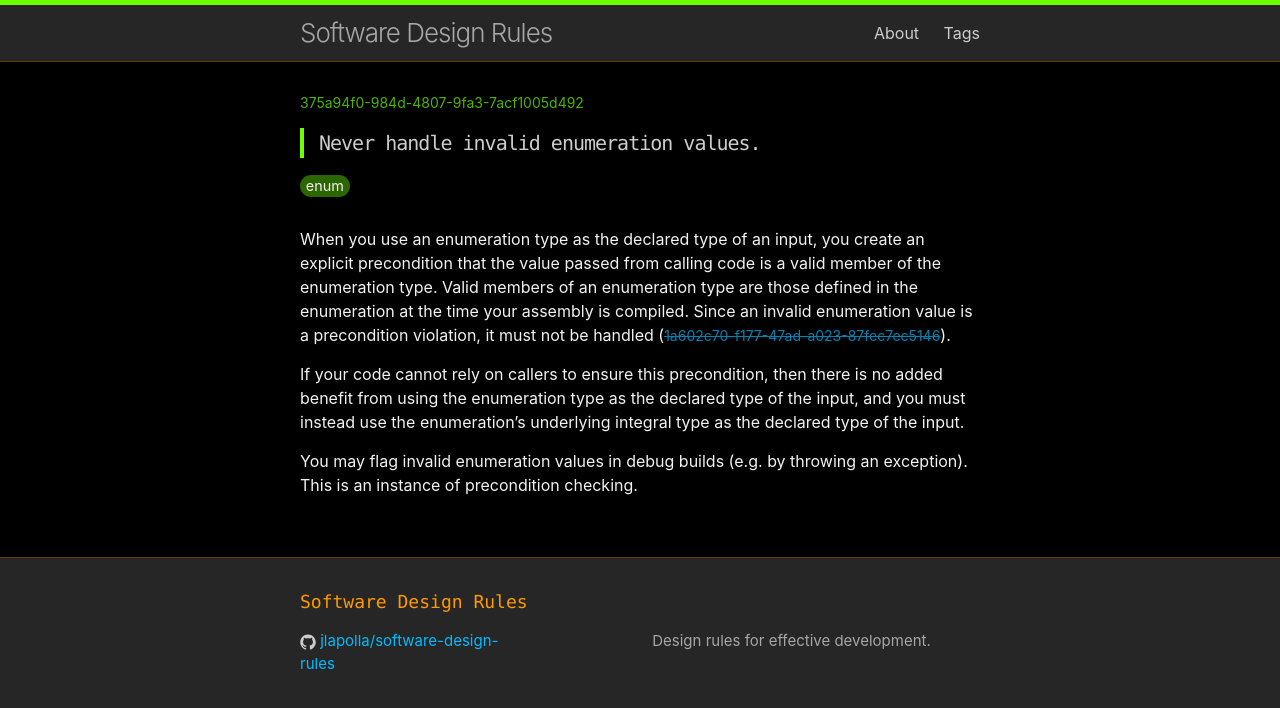
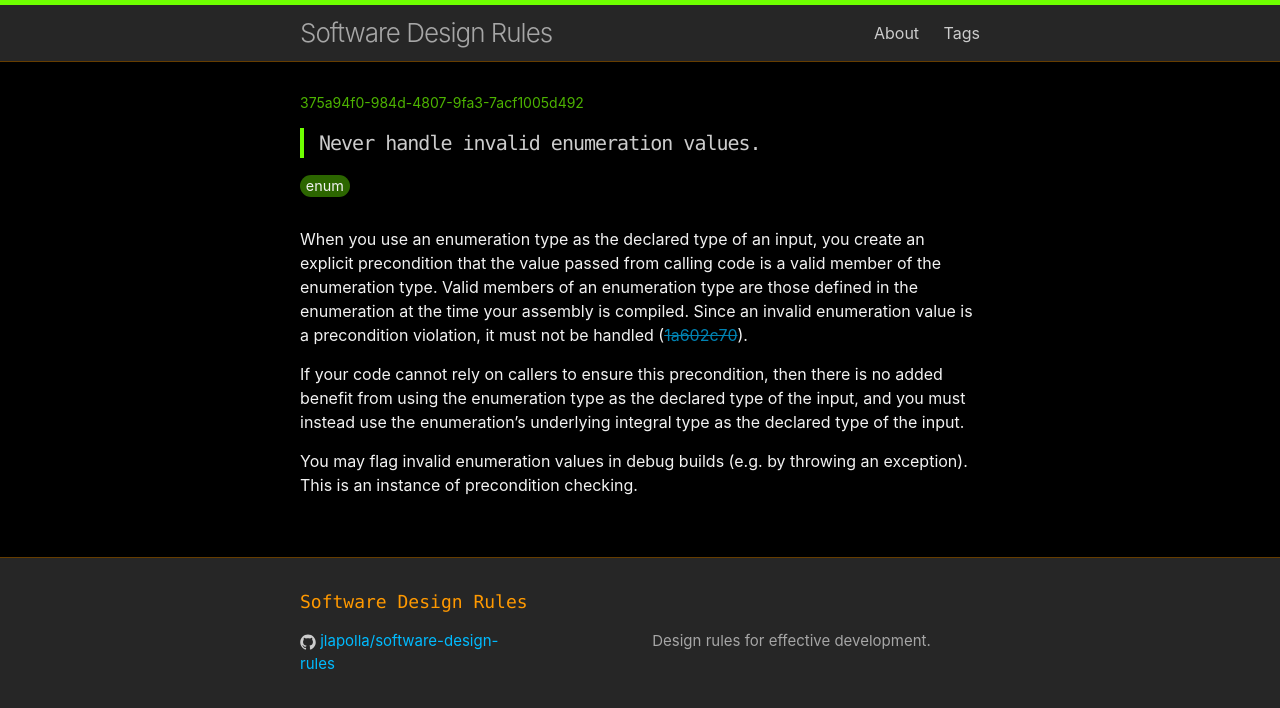
Before and after one commit to jlapolla/software-design-rules, a Jekyll site: the page built from _rules/375a94f0-984d-4807-9fa3-7acf1005d492.md, in a window 1280 px wide. Shown: the top 708 px of the page. Built offline with Jekyll 4.4.1, drawn with Linux system fonts in a browser that asks for light colours.

Commit message:
'rule-link.html' shows first 8 characters of uuid
- The entire uuid was too long.

```diff
--- a/_includes/rule-link.html
+++ b/_includes/rule-link.html
@@ -1 +1 @@
-{% assign rule = site.rules | where: "uuid", include.uuid | first %}{% if include.text %}{% assign text = include.text %}{% else %}{% assign text = include.uuid %}{% endif %}{% if rule %}<a href="{{ site.baseurl | append: rule.url }}" title="{{ rule.snippet | escape }}"{% if text == include.uuid %} class="tiny"{% endif %}>{{ text | escape }}</a>{% else %}<a title="Broken link. Please report!" class="broken{% if text == include.uuid %} tiny{% endif %}">{{ text | escape }}</a>{% endif %}
+{% assign rule = site.rules | where: "uuid", include.uuid | first %}{% if include.text %}{% assign text = include.text %}{% else %}{% assign text = include.uuid | slice: 0, 8 %}{% endif %}{% if rule %}<a href="{{ site.baseurl | append: rule.url }}" title="{{ rule.snippet | escape }}">{{ text | escape }}</a>{% else %}<a title="Broken link. Please report!" class="broken">{{ text | escape }}</a>{% endif %}
```
